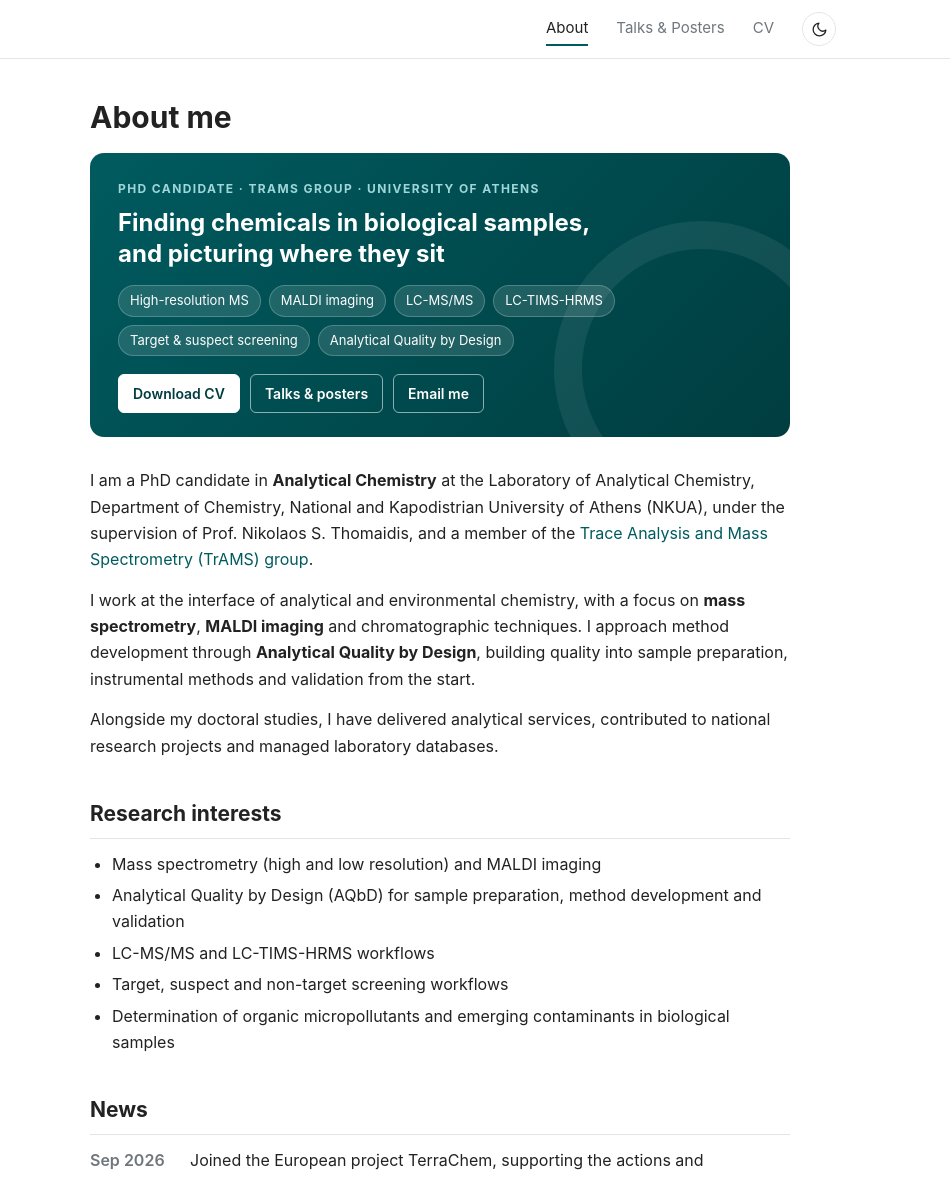
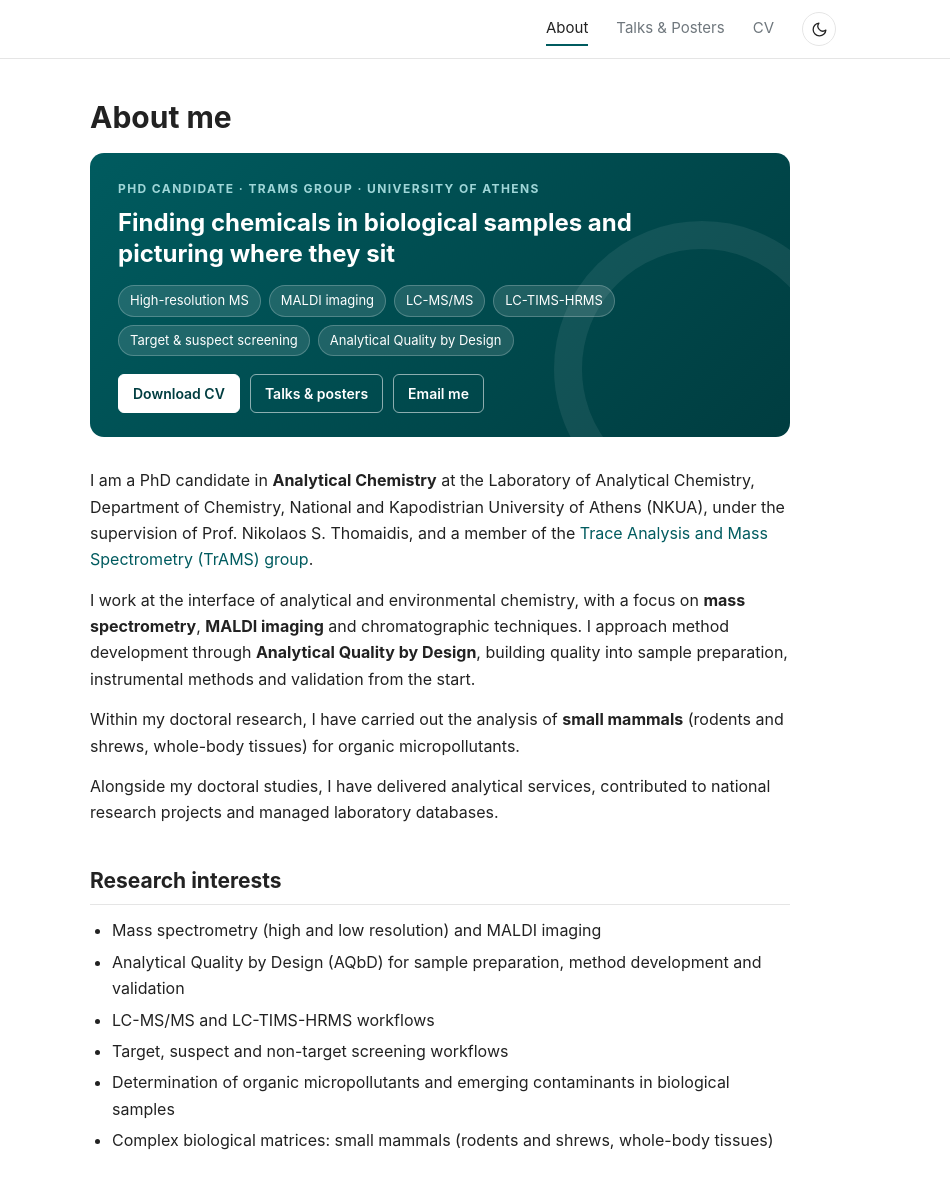
Before and after one commit to akarageorgoudi/akarageorgoudi.github.io, a plain HTML site: page index.html in a window 1280 px wide. Shown: the top 1178 px of the page, 330-1280 px from the left. Drawn offline with Linux system fonts and the light colour scheme.

Commit message:
Add small-mammal research; tidy slogan

```diff
--- a/index.html
+++ b/index.html
@@ -48,7 +48,7 @@
     <h1 class="page">About me</h1>
     <section class="hero">
       <p class="kicker">PhD candidate · TrAMS group · University of Athens</p>
-      <p class="headline">Finding chemicals in biological samples, and picturing where they sit</p>
+      <p class="headline">Finding chemicals in biological samples and picturing where they sit</p>
       <ul class="chips">
         <li>High-resolution MS</li><li>MALDI imaging</li><li>LC-MS/MS</li><li>LC-TIMS-HRMS</li>
         <li>Target &amp; suspect screening</li><li>Analytical Quality by Design</li>
@@ -68,6 +68,8 @@
       <strong>MALDI imaging</strong> and chromatographic techniques. I approach method development through
       <strong>Analytical Quality by Design</strong>, building quality into sample preparation,
       instrumental methods and validation from the start.</p>
+    <p>Within my doctoral research, I have carried out the analysis of <strong>small mammals</strong>
+      (rodents and shrews, whole-body tissues) for organic micropollutants.</p>
     <p>Alongside my doctoral studies, I have delivered analytical services, contributed to national research projects
       and managed laboratory databases.</p>
 
@@ -78,6 +80,7 @@
       <li>LC-MS/MS and LC-TIMS-HRMS workflows</li>
       <li>Target, suspect and non-target screening workflows</li>
       <li>Determination of organic micropollutants and emerging contaminants in biological samples</li>
+      <li>Complex biological matrices: small mammals (rodents and shrews, whole-body tissues)</li>
     </ul>
 
     <h2>News</h2>
```
